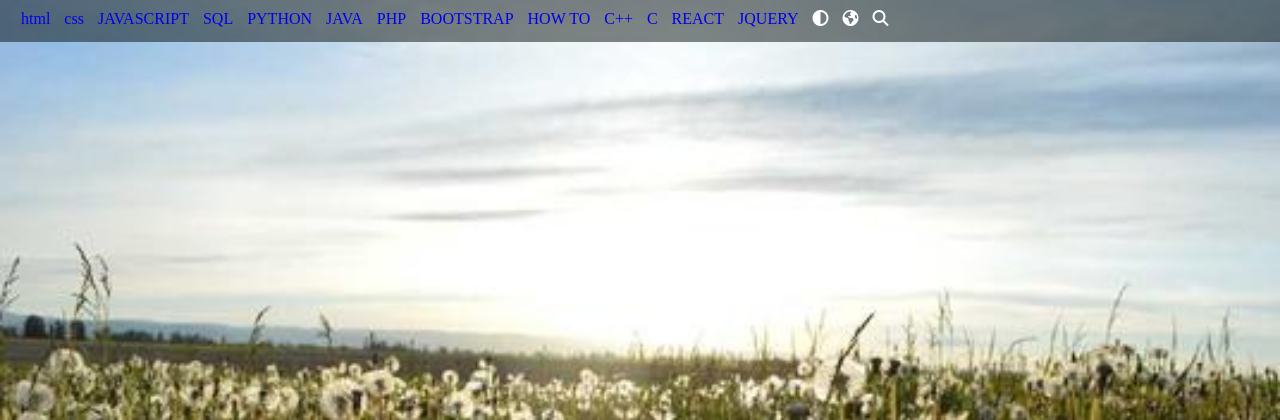
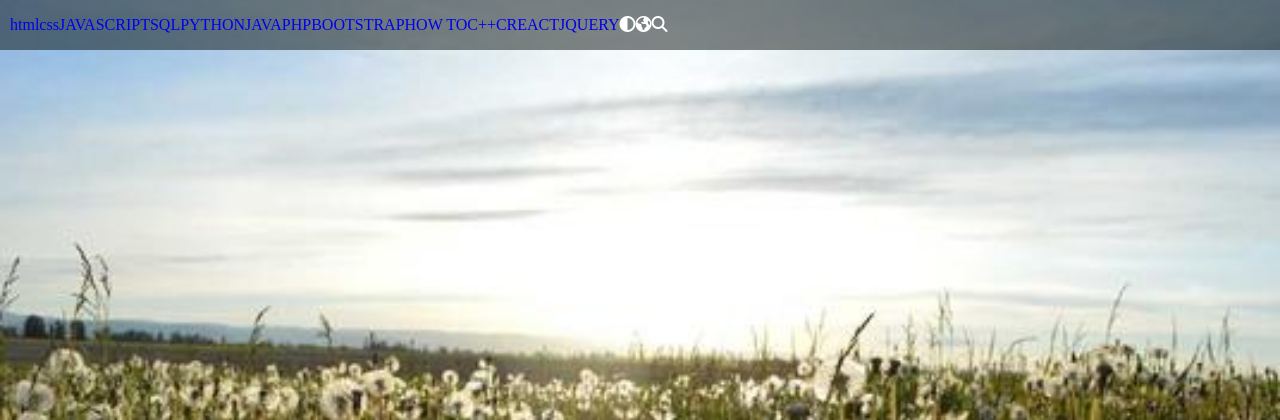
Before and after one commit to theaderonkeadebisi/W3-Clone, a Flask app: page / in a window 1280 px wide. Shown: the top 420 px of the page. Run offline with Flask 3, Linux system fonts and the light colour scheme; some libraries are stand-ins or nearby versions.

Commit message:
new nav features

```diff
--- a/static/styles/styles.css
+++ b/static/styles/styles.css
@@ -11,10 +11,15 @@
 }
 .navbar {
     background-color: rgba(7, 14, 12, 0.5);
-    max-width: 100%;
+    height: 50px;
+    width: 100%;
+    padding: 0 10px;
+    display: flex;
+    align-items: center;
 }
 .options ul {
-    display: inline-flex;
+    display: flex;
+    align-items: center;
     list-style: none;
 }
 .options ul li {
@@ -24,6 +29,4 @@
     text-decoration: none;
     display: block;
     text-align: center;
-    padding: 10px 7px;
-    clear: both;
 }
```
